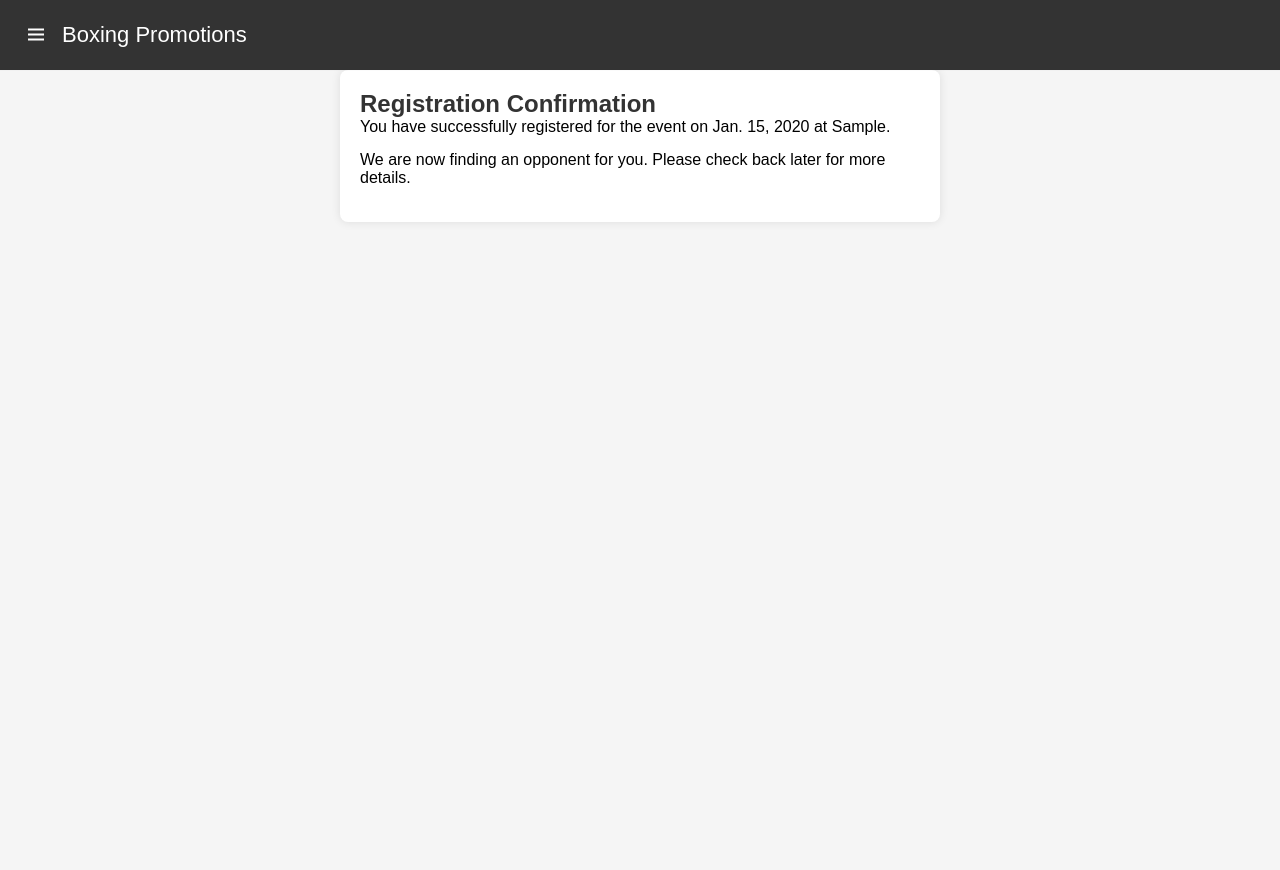
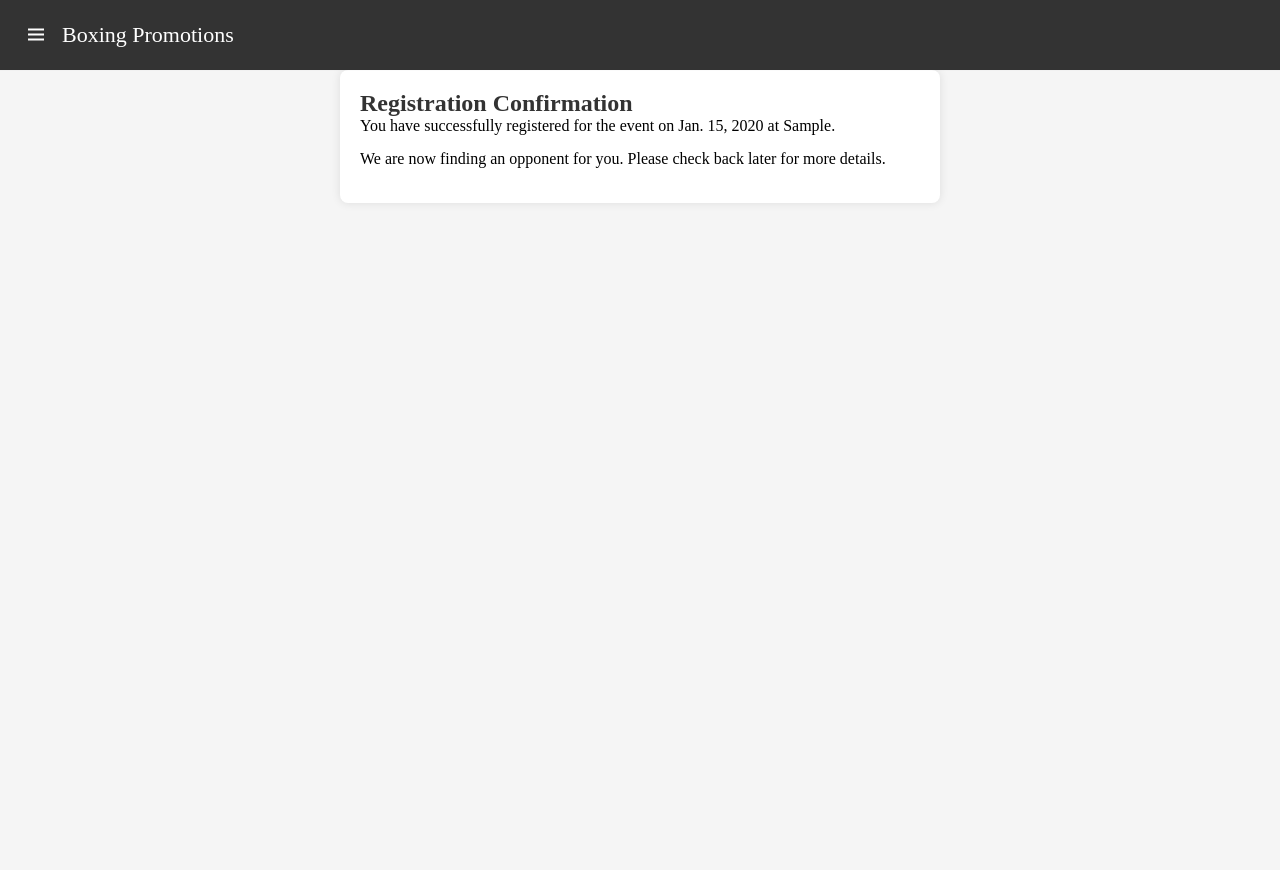
Before and after one commit to zk-2905/Boxing_Promotions, a Django app: template box/templates/box/event_registration_confirmation.html in a window 1280 px wide. Run offline with Django 3.2, Linux system fonts and the light colour scheme; the template is opened without the code that fills it: values that come from a table or form of the project are taken from there, others are empty; tables that the repository leaves empty hold one stand-in row (values such as "Sample post"); parts of the project's set-up code (start-up, migrations or seed data) failed here and were passed over.

Commit message:
Update event_registration_confirmation.css

```diff
--- a/box/static/box/css/event_registration_confirmation.css
+++ b/box/static/box/css/event_registration_confirmation.css
@@ -1,5 +1,4 @@
 body {
-    font-family: Arial, sans-serif;
     background-color: #f5f5f5;
 }
 
```
